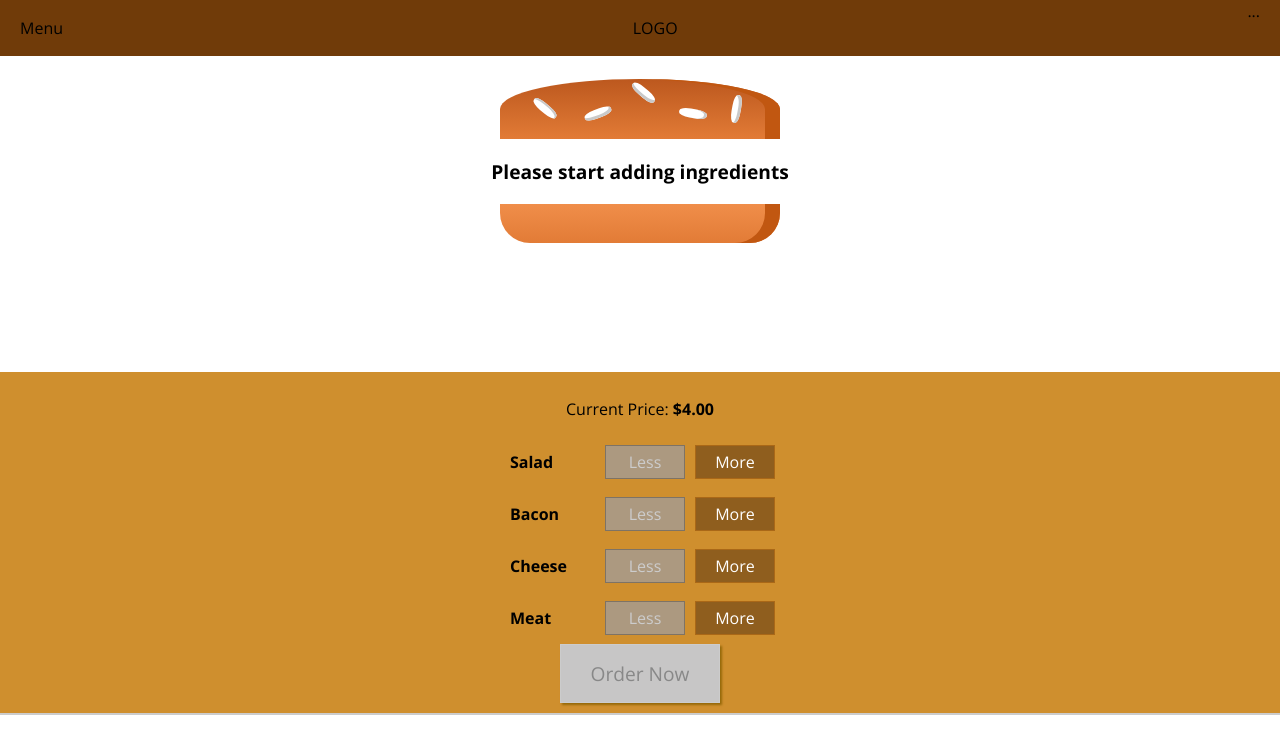
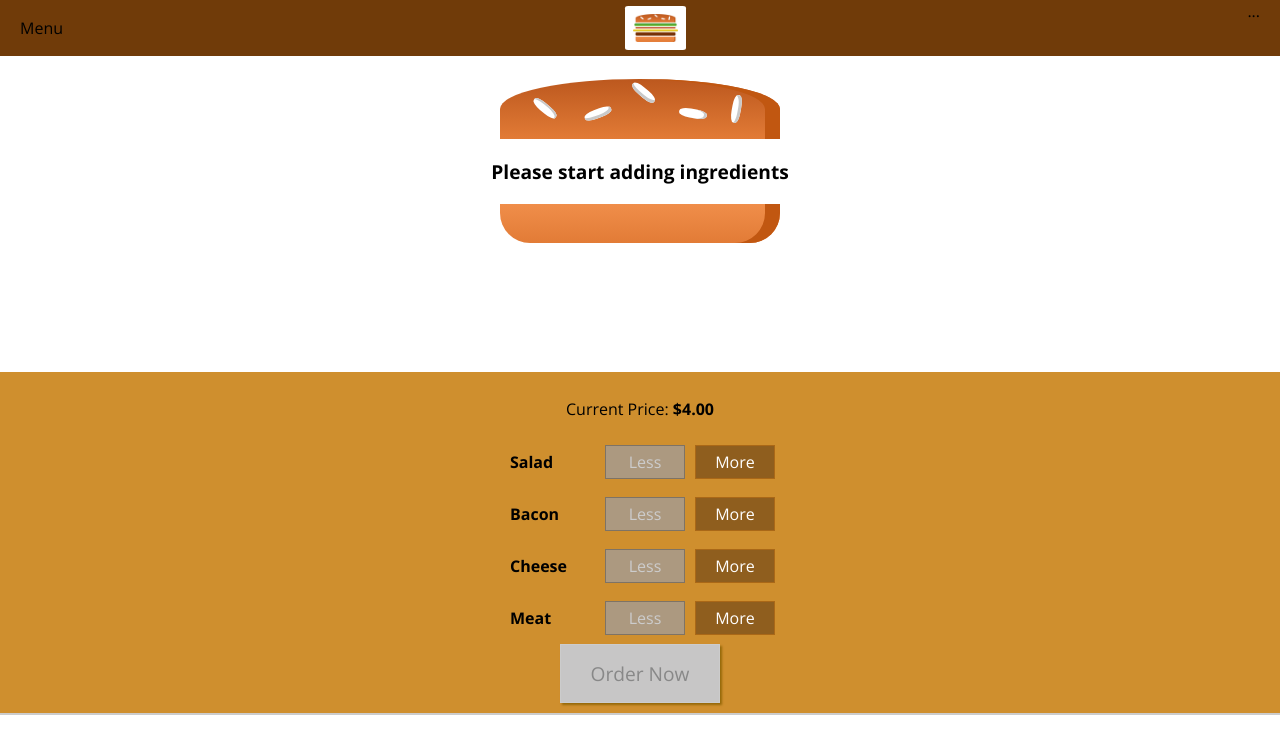
Before and after one commit to scotpfleghaar/Simple-Burger-Builder, a React app in the folder simple-burger-builder/: page / in a window 1280 px wide. Shown: the top 754 px of the page. Built offline with nearby package versions, Linux system fonts and the light colour scheme.

Commit message:
Adding the Logo component to the project

```diff
--- /dev/null
+++ b/simple-burger-builder/src/components/Logo/Logo.css
@@ -0,0 +1,11 @@
+.Logo {
+    background-color: #ffffff;
+    padding: 8px;
+    height: 80%;
+    box-sizing: border-box;
+    border-radius: 5%;
+}
+
+.Logo img {
+    height: 100%;
+}
--- /dev/null
+++ b/simple-burger-builder/src/components/Logo/Logo.js
@@ -0,0 +1,11 @@
+import React from 'react'
+import logoImg from '../../assets/images/burger-logo.png'
+import classes from './Logo.css'
+
+const logo = (props) => (
+    <div className={classes.Logo}>
+        <img src={logoImg} alt="Logo Burger"/>
+    </div>
+)
+
+export default logo;
--- a/simple-burger-builder/src/components/Navigation/Toolbar/Toolbar.js
+++ b/simple-burger-builder/src/components/Navigation/Toolbar/Toolbar.js
@@ -1,10 +1,10 @@
 import React from 'react'
 import classes from './Toolbar.css'
-
+import Logo from '../../Logo/Logo'
 const toolbar = () => (
     <header className={classes.Toolbar}>
         <div>Menu</div>
-        <div>LOGO</div>
+        <Logo/>
         <nav>
             ...
         </nav>
```
Also changed, not shown: simple-burger-builder/src/assets/images/burger-logo.png (added).
